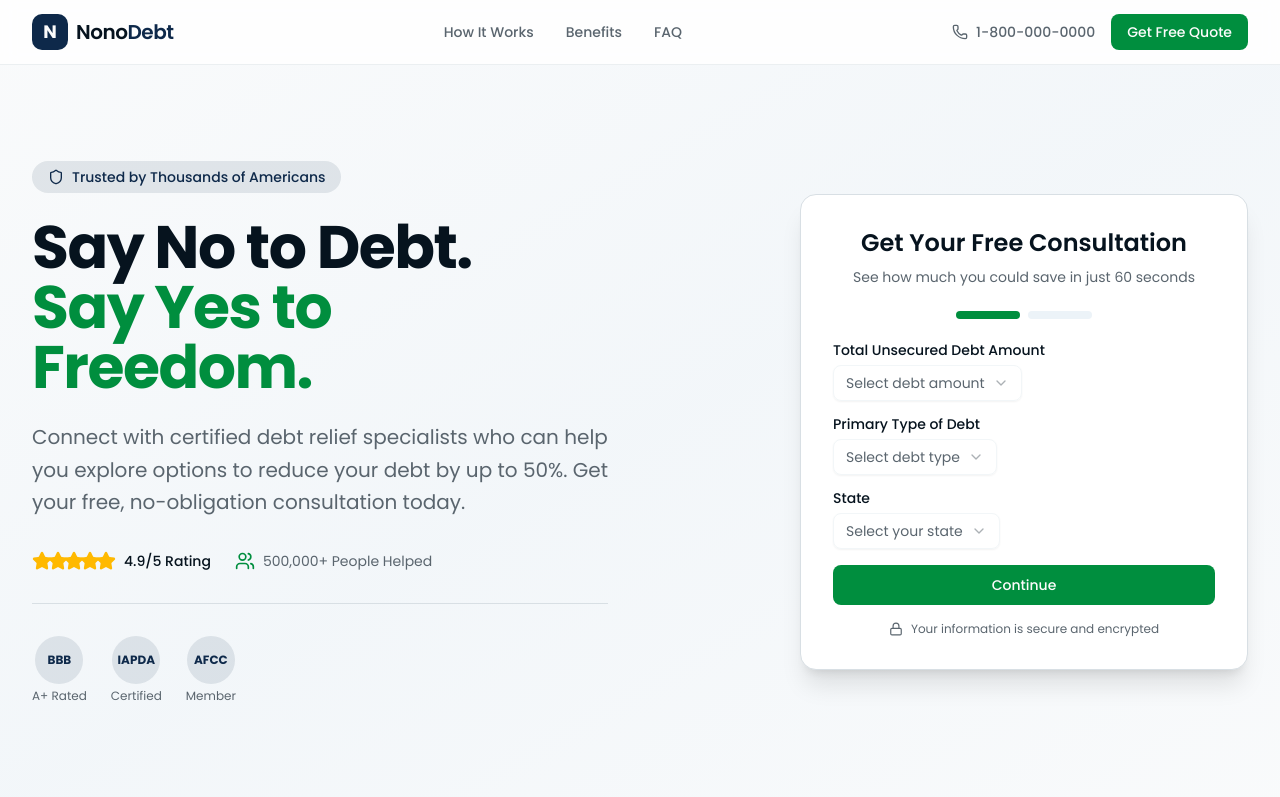
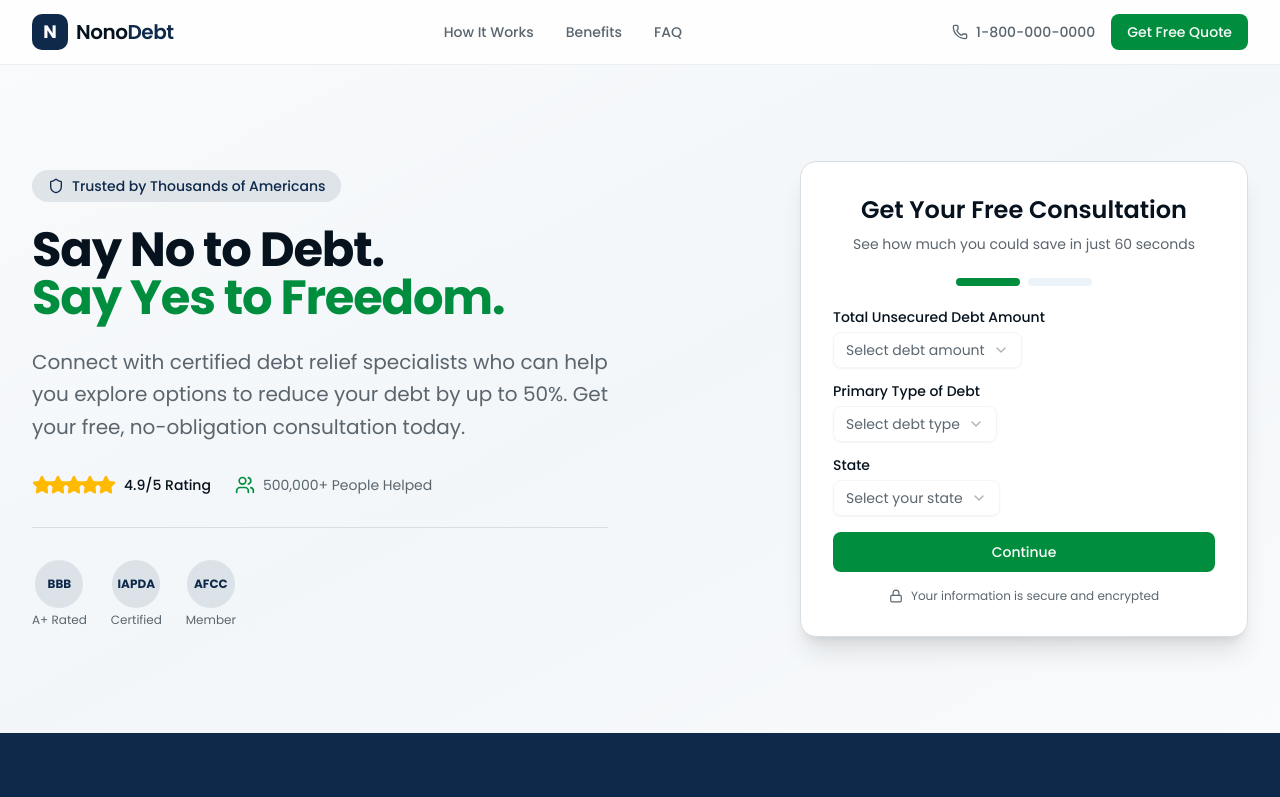
Before and after one commit to konstantin-limassol/nonoStage, a Next.js app: page / in a window 1280 px wide. Shown: the top 797 px of the page. Built offline with nearby package versions, Linux system fonts and the light colour scheme.

Commit message:
style: reduce header font sizes and prevent text wrap\n\nSmaller header sizes and 'whitespace-nowrap' for "Say Yes to Freedom."

```diff
--- a/components/hero-section.tsx
+++ b/components/hero-section.tsx
@@ -32,9 +32,9 @@ export function HeroSection() {
               Trusted by Thousands of Americans
             </div>
 
-            <h1 className="text-4xl font-bold tracking-tight text-foreground sm:text-5xl lg:text-6xl">
+            <h1 className="text-3xl font-bold tracking-tight text-foreground sm:text-4xl lg:text-5xl">
               <span className="block">Say No to Debt.</span>
-              <span className="block text-accent">Say Yes to Freedom.</span>
+              <span className="block whitespace-nowrap text-accent">Say Yes to Freedom.</span>
             </h1>
 
             <p className="mt-6 text-pretty text-lg leading-relaxed text-muted-foreground sm:text-xl">
```
